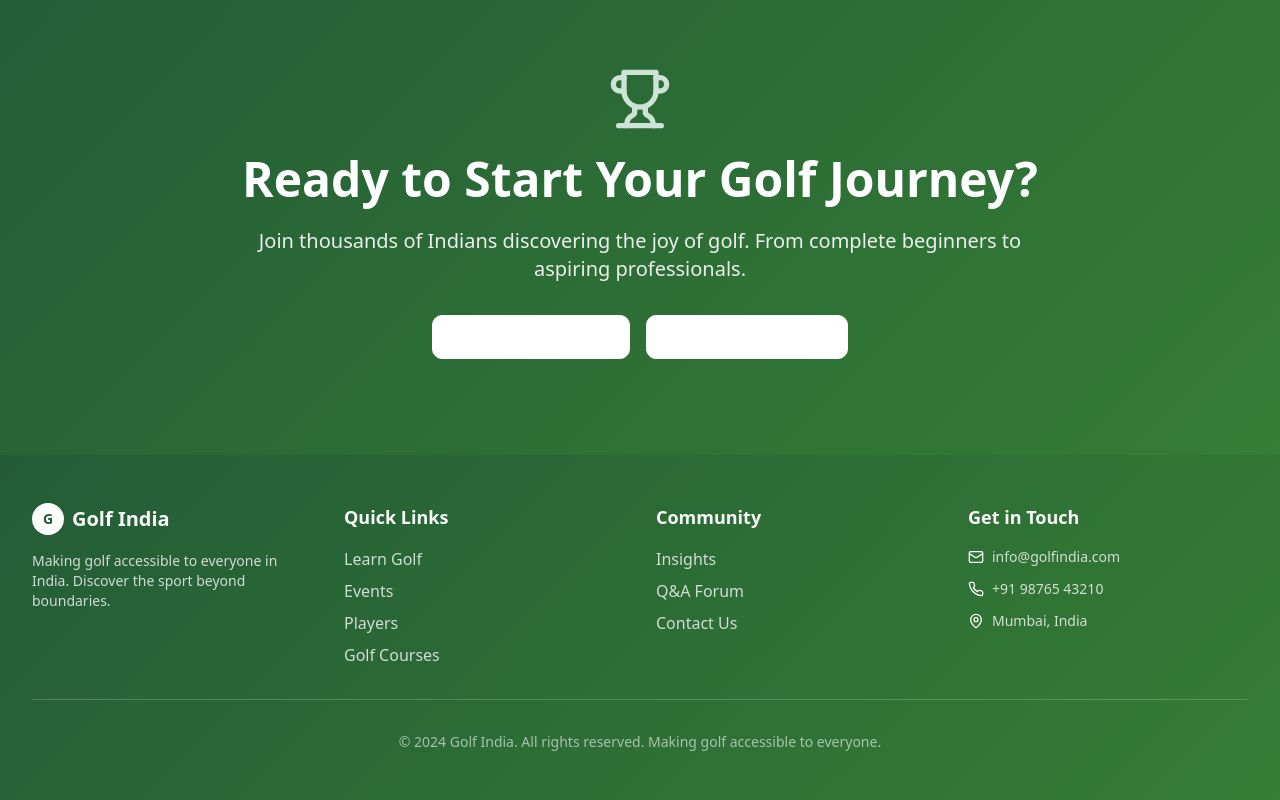
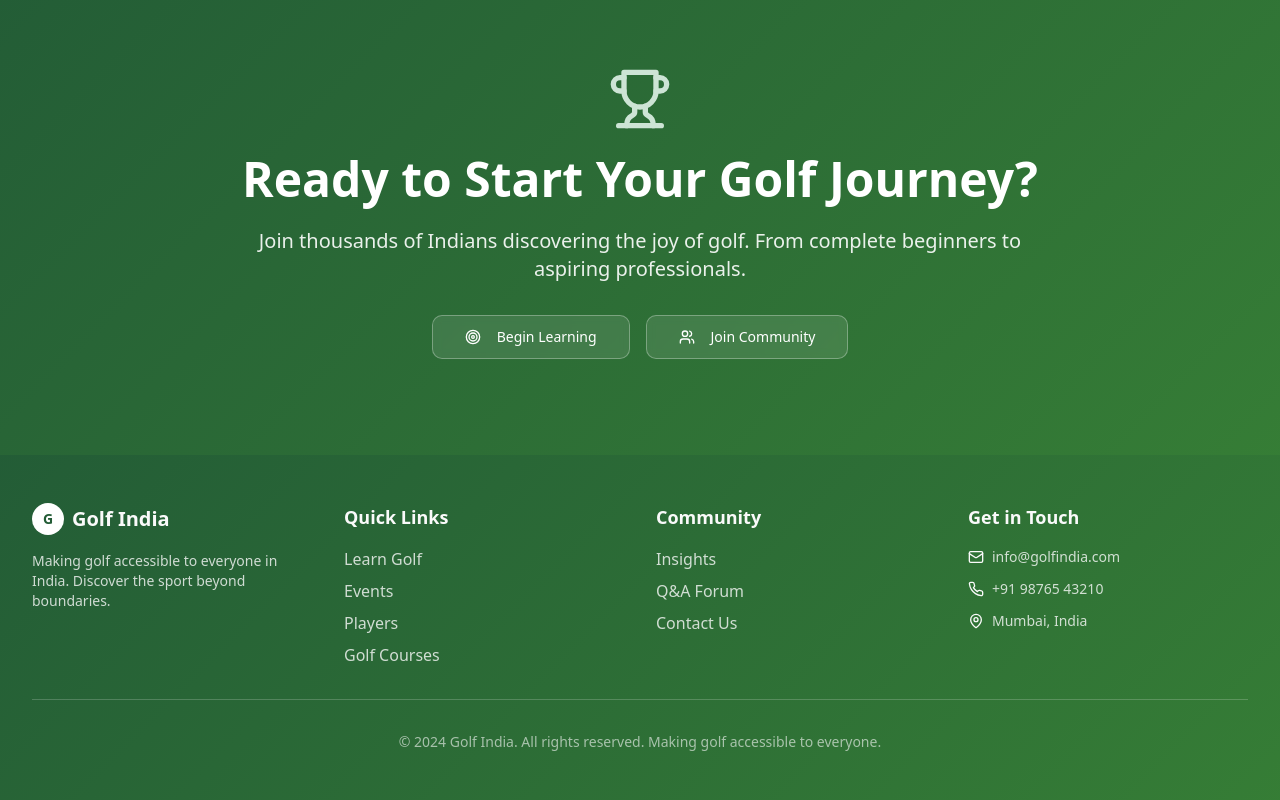
Before and after one commit to aman-lovable-projects/golf-unfold-india, a React (Vite) app: page / in a window 1280 px wide. Shown: the part 1760-2560 px from the top of the page. Built offline with nearby package versions, Linux system fonts and the light colour scheme.

Commit message:
Fix button visibility on hover
Adjust button styling to ensure text and icons are visible on the homepage, resolving an issue where they were only appearing on hover.

```diff
--- a/src/components/ui/button.tsx
+++ b/src/components/ui/button.tsx
@@ -21,6 +21,7 @@ const buttonVariants = cva(
         hero: "bg-gradient-hero text-primary-foreground hover:shadow-large transform hover:scale-105 transition-bounce font-semibold",
         golf: "bg-golf-green text-primary-foreground hover:bg-golf-green-dark transition-smooth shadow-soft hover:shadow-medium",
         accent: "bg-gradient-accent text-accent-foreground hover:shadow-medium transition-smooth border border-accent",
+        "outline-light": "bg-white/10 text-white border border-white/30 hover:bg-white hover:text-primary transition-smooth backdrop-blur-sm",
       },
       size: {
         default: "h-10 px-4 py-2",
--- a/src/pages/Index.tsx
+++ b/src/pages/Index.tsx
@@ -138,13 +138,13 @@ const Index = () => {
             Join thousands of Indians discovering the joy of golf. From complete beginners to aspiring professionals.
           </p>
           <div className="flex flex-col sm:flex-row gap-4 justify-center">
-            <Button asChild variant="outline" size="lg" className="text-white border-white hover:bg-white hover:text-primary">
+            <Button asChild variant="outline-light" size="lg">
               <Link to="/learn">
                 <Target className="mr-2 h-5 w-5" />
                 Begin Learning
               </Link>
             </Button>
-            <Button asChild variant="outline" size="lg" className="text-white border-white hover:bg-white hover:text-primary">
+            <Button asChild variant="outline-light" size="lg">
               <Link to="/community">
                 <Users className="mr-2 h-5 w-5" />
                 Join Community
```
